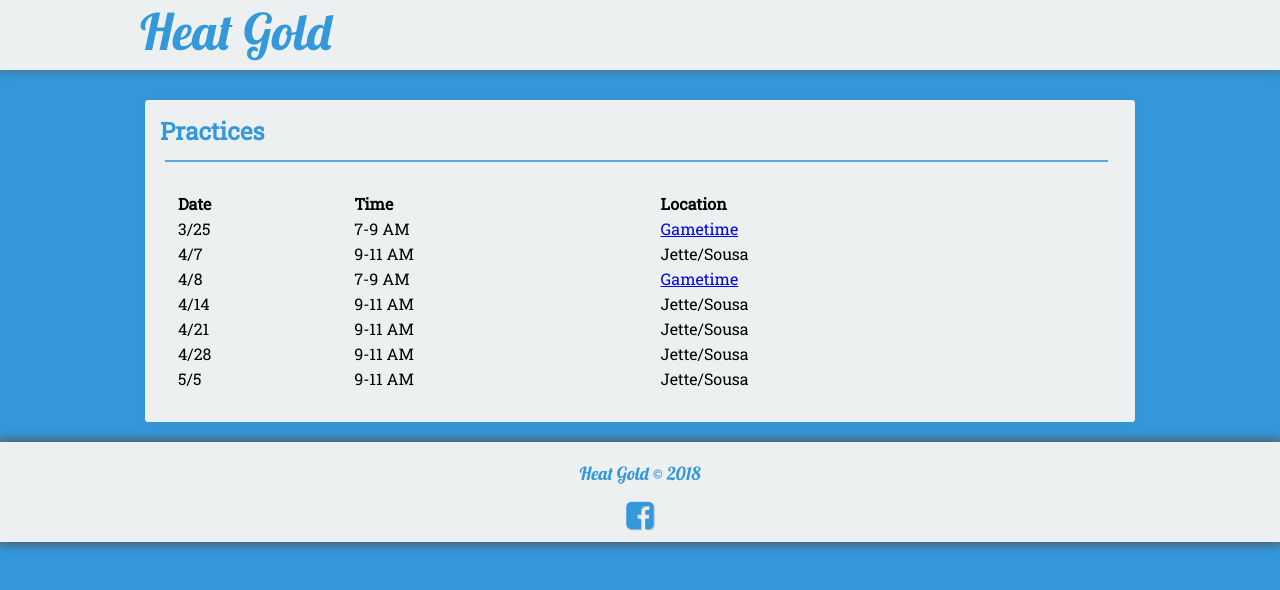
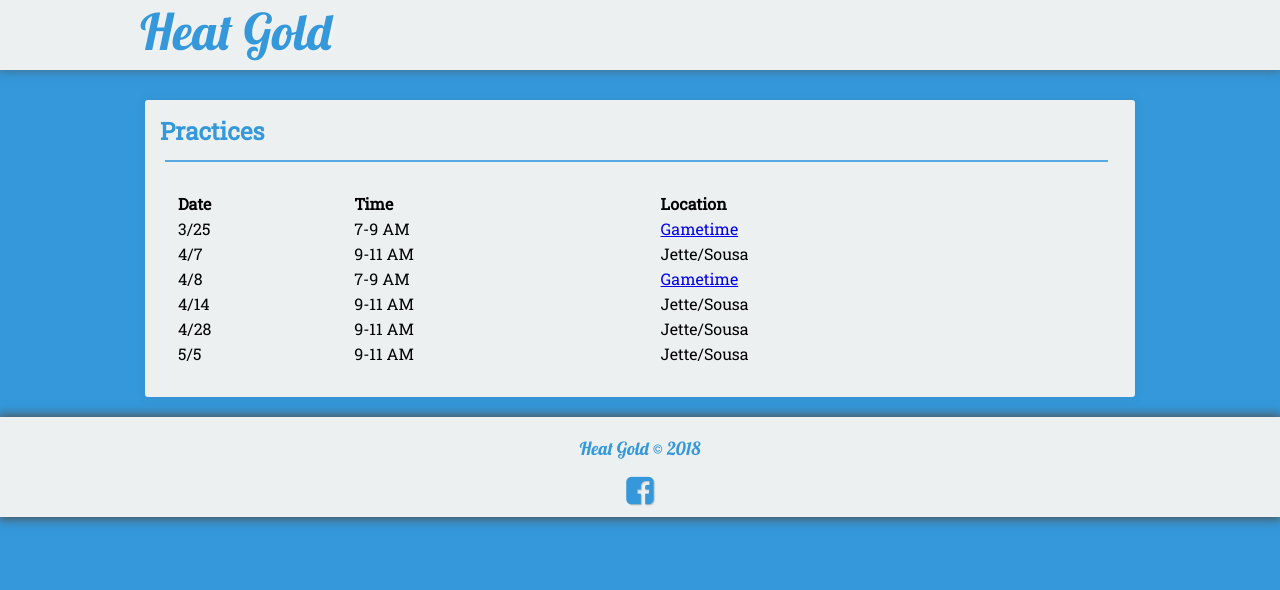
Before and after one commit to seanmerrow/ecf, a Jekyll site: the page built from _posts/2018-08-27-Practices.md, in a window 1280 px wide. Shown: the top 590 px of the page. Built offline with Jekyll 4.4.1, drawn with Linux system fonts in a browser that asks for light colours; nearby versions of some CDN libraries.

Commit message:
Update 2018-08-27-Practices.md

```diff
--- a/_posts/2018-08-27-Practices.md
+++ b/_posts/2018-08-27-Practices.md
@@ -11,6 +11,5 @@ excerpt: "Practice Schedule"
 | 4/7   | 9-11 AM      | Jette/Sousa                                                         |
 | 4/8   | 7-9 AM       | [Gametime](https://seanmerrow.github.io/heatgold/fields/gametime)   |
 | 4/14  | 9-11 AM      | Jette/Sousa                                                         |
-| 4/21  | 9-11 AM      | Jette/Sousa                                                         |
 | 4/28  | 9-11 AM      | Jette/Sousa                                                         |
 | 5/5   | 9-11 AM      | Jette/Sousa                                                         |
```
